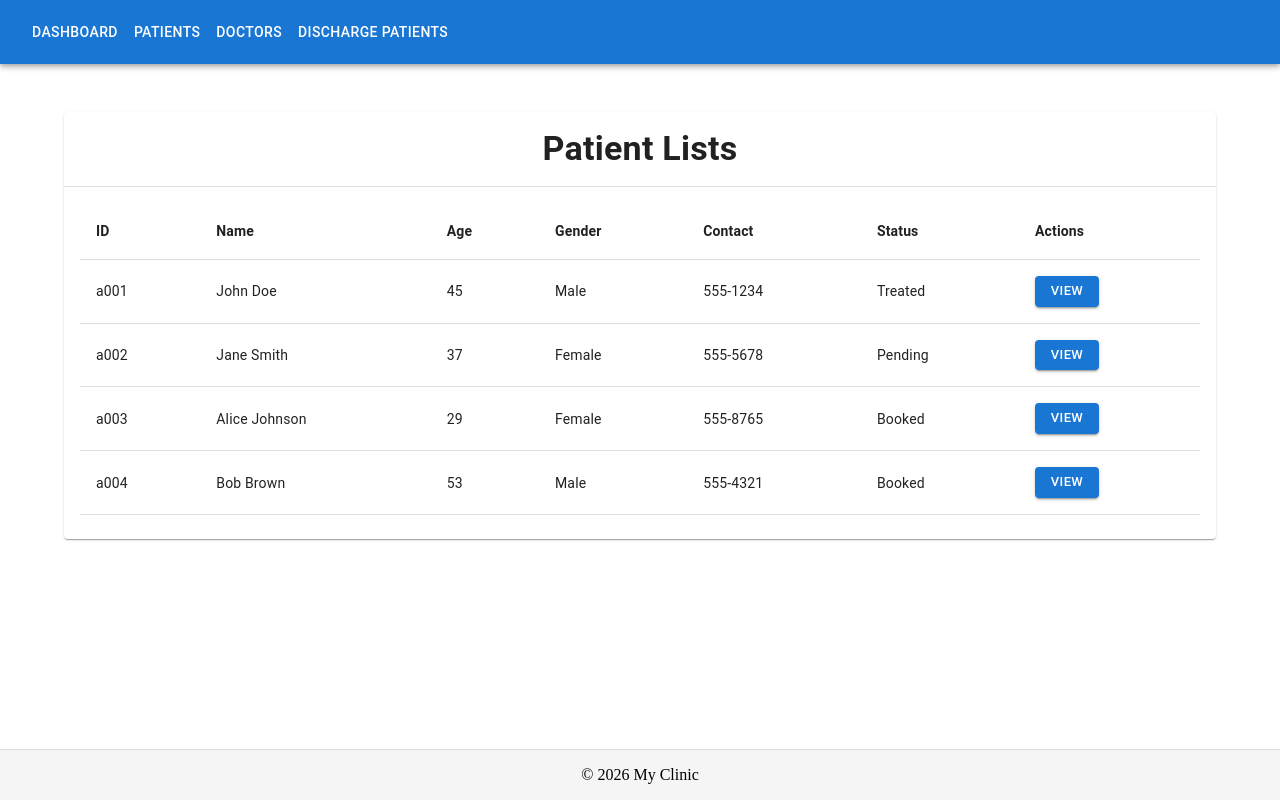
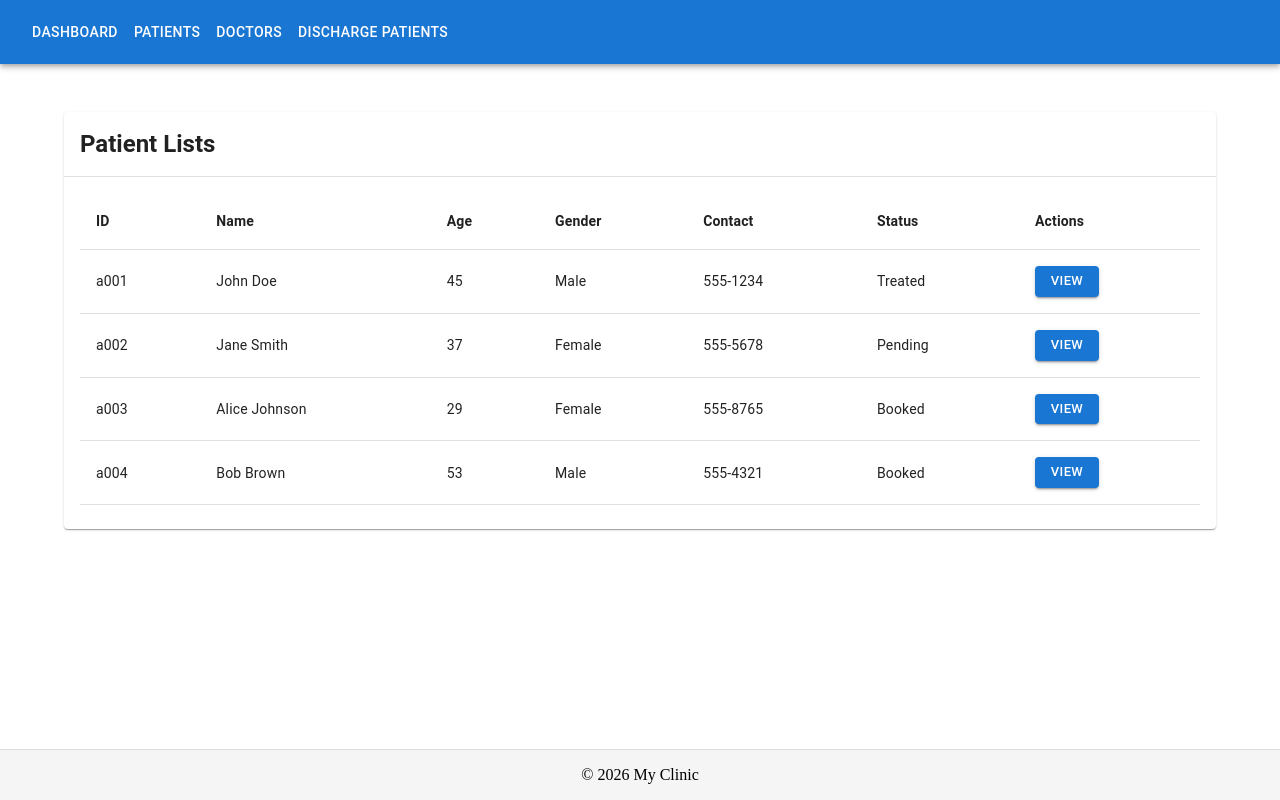
Before and after one commit to akhilkashyap1/Hospitality-Management-System, a Next.js app: page /patients in a window 1280 px wide. Built offline with nearby package versions, Linux system fonts and the light colour scheme.

Commit message:
FE: added similar style to the pages tables

```diff
--- a/app/doctors/page.tsx
+++ b/app/doctors/page.tsx
@@ -30,10 +30,10 @@ const DoctorsPage: React.FC = () => {
   return (
     <Container>
       <Card sx={{ mt: 4 }}>
-        <Typography variant="h4" mt={2} mb={2} px={2}>
+        <Typography variant="h5" mt={2} mb={2} px={2} sx={{ fontWeight: 600 }}>
           All Doctors
         </Typography>
-        <Divider />
+        <Divider sx={{mb: "2"}} />
         <CardContent>
           <TableContainer>
             <Table>
--- a/app/patients/DischargePatients/page.tsx
+++ b/app/patients/DischargePatients/page.tsx
@@ -15,6 +15,7 @@ import {
   Button,
   Snackbar,
   Alert,
+  Divider,
 } from "@mui/material";
 import PatientsData from "../../JSON/patients.json";
 import { PatientDetails } from "@/app/src/types/PatientDetails";
@@ -52,9 +53,10 @@ const DischargePatientsPage = () => {
   return (
     <Container>
       <Card sx={{ mt: 4 }}>
-        <Typography variant="h4" mt={2} mb={2} px={2}>
+        <Typography variant="h5" mt={2} mb={2} px={2} sx={{ fontWeight: 600 }}>
           Discharge Patients
         </Typography>
+        <Divider sx={{mb: "2"}} />
 
         <CardContent>
           <TableContainer>
--- a/app/patients/page.tsx
+++ b/app/patients/page.tsx
@@ -99,17 +99,16 @@ const PatientsPage = () => {
     <Container>
       <Card sx={{ mt: 4 }}>
         <Typography
-          variant="h4"
+          variant="h5"
           mt={2}
           mb={2}
           px={2}
-          textAlign="center"
           sx={{ fontWeight: 600 }}
         >
           Patient Lists
         </Typography>
 
-        <Divider />
+        <Divider sx={{mb: "2"}} />
 
         <CardContent>
           <TableContainer>
```
